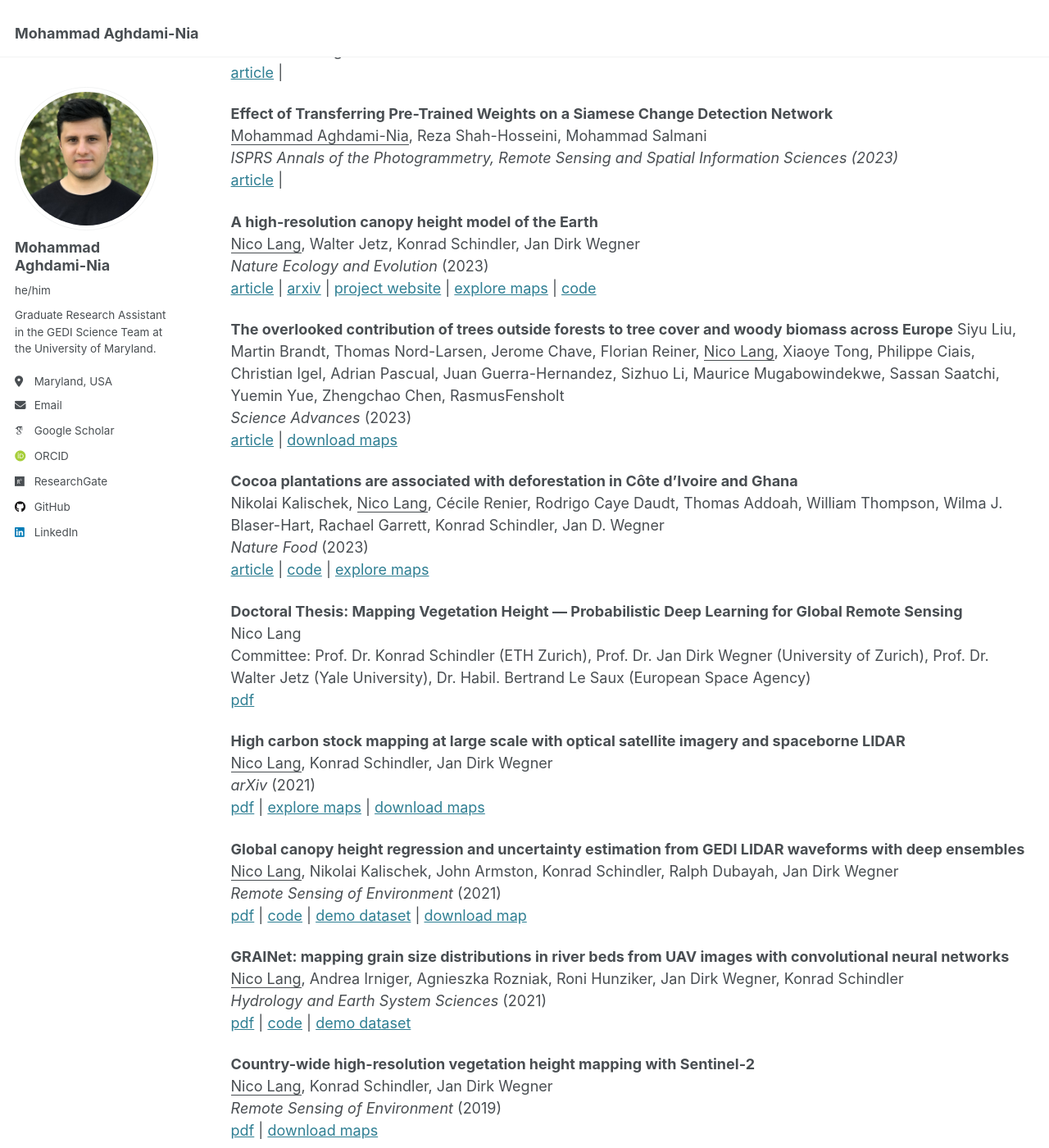
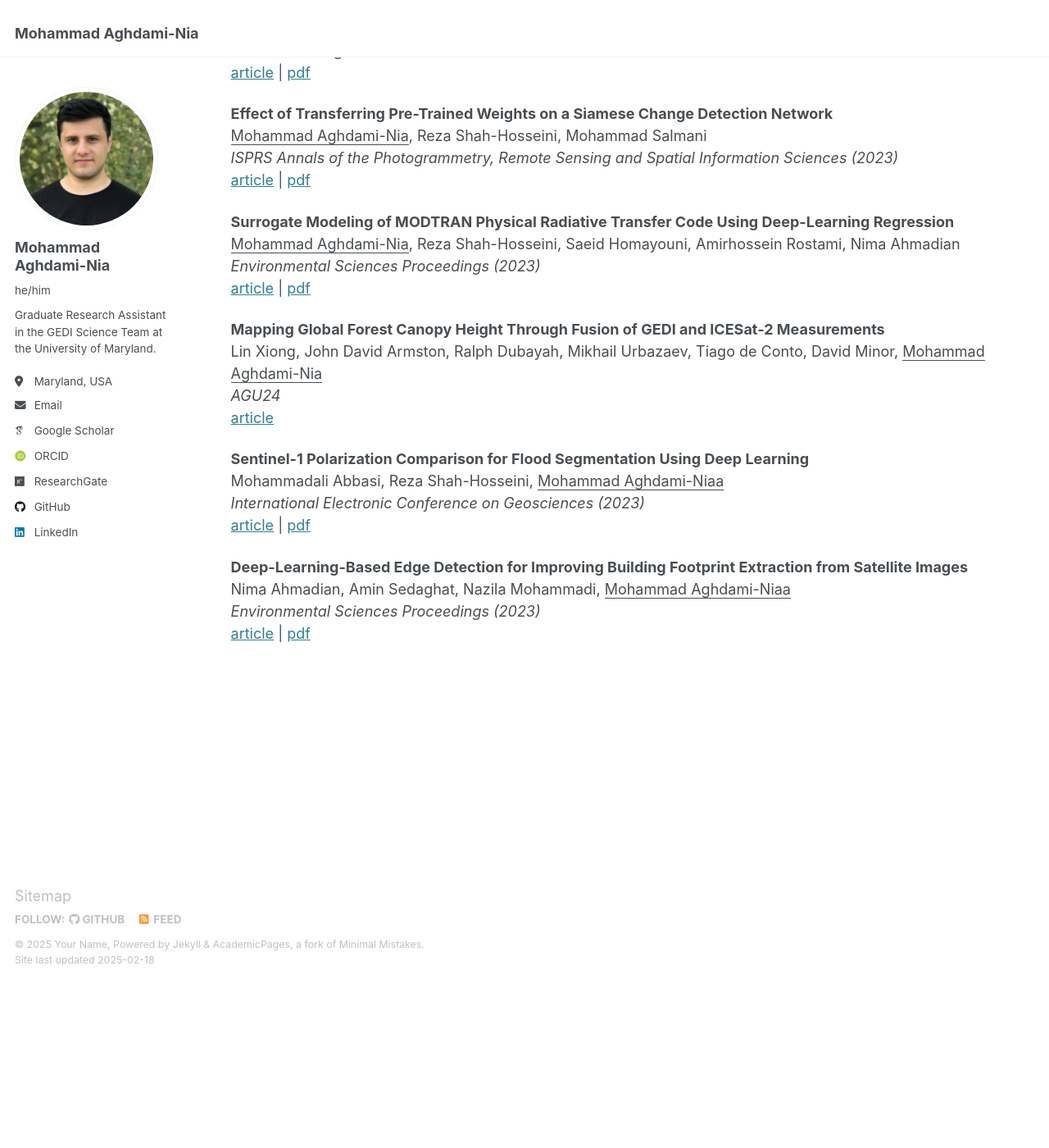
Before and after one commit to mo-agh/mo-agh.github.io, a Jekyll site: the page built from _pages/publications_onepage.md, in a window 1280 px wide and 1400 px high, scrolled down 367 px. Shown: the whole window at 82% size. Built offline with Jekyll 4.4.1, drawn with Linux system fonts in a browser that asks for light colours; some web fonts are replaced; after the commit the page ends 1565 px from its top, so only the background shows below that; some of the changed text lies outside the part shown.

Commit message:
Update publications_onepage.md

```diff
--- a/_pages/publications_onepage.md
+++ b/_pages/publications_onepage.md
@@ -11,82 +11,39 @@ More details on [Google Scholar](https://scholar.google.com/citations?hl=en&user
 <u>Mohammad Aghdami-Nia</u>, Reza Shah-Hosseini, Amirhossein Rostami, Saeid Homayouni\
 *International Journal of Applied Earth Observation and Geoinformation (2022)*\
 [article](https://www.sciencedirect.com/science/article/pii/S0303243422001118) |
+[pdf](https://isprs-annals.copernicus.org/articles/X-4-W1-2022/19/2023/isprs-annals-X-4-W1-2022-19-2023.pdf)
 
 **Active Fire Detection from Landsat-8 Imagery Using Deep Multiple Kernel Learning**\
 Amirhossein Rostami, Reza Shah-Hosseini, Shabnam Asgari, Arastou Zarei, <u>Mohammad Aghdami-Nia</u>, Saeid Homayouni\
 *Remote Sensing (2022)*\
 [article](https://www.mdpi.com/2072-4292/14/4/992) |
+[pdf](https://isprs-annals.copernicus.org/articles/X-4-W1-2022/19/2023/isprs-annals-X-4-W1-2022-19-2023.pdf)
 
 **Effect of Transferring Pre-Trained Weights on a Siamese Change Detection Network**\
 <u>Mohammad Aghdami-Nia</u>, Reza Shah-Hosseini, Mohammad Salmani\
 *ISPRS Annals of the Photogrammetry, Remote Sensing and Spatial Information Sciences (2023)*\
 [article](https://isprs-annals.copernicus.org/articles/X-4-W1-2022/19/2023/isprs-annals-X-4-W1-2022-19-2023.html) |
+[pdf](https://isprs-annals.copernicus.org/articles/X-4-W1-2022/19/2023/isprs-annals-X-4-W1-2022-19-2023.pdf)
 
+**Surrogate Modeling of MODTRAN Physical Radiative Transfer Code Using Deep-Learning Regression**\
+<u>Mohammad Aghdami-Nia</u>, Reza Shah-Hosseini, Saeid Homayouni, Amirhossein Rostami, Nima Ahmadian\
+*Environmental Sciences Proceedings (2023)*\
+[article](https://www.mdpi.com/2673-4931/29/1/16) |
+[pdf](https://isprs-annals.copernicus.org/articles/X-4-W1-2022/19/2023/isprs-annals-X-4-W1-2022-19-2023.pdf)
 
-**A high-resolution canopy height model of the Earth**\
-<u>Nico Lang</u>, Walter Jetz, Konrad Schindler, Jan Dirk Wegner\
-*Nature Ecology and Evolution* (2023)\
-[article](https://www.nature.com/articles/s41559-023-02206-6) |
-[arxiv](https://arxiv.org/pdf/2204.08322.pdf) |
-[project website](https://langnico.github.io/globalcanopyheight/) |
-[explore maps](https://nlang.users.earthengine.app/view/global-canopy-height-2020) |
-[code](https://github.com/langnico/global-canopy-height-model)
+**Mapping Global Forest Canopy Height Through Fusion of GEDI and ICESat-2 Measurements**\
+Lin Xiong, John David Armston, Ralph Dubayah, Mikhail Urbazaev, Tiago de Conto, David Minor, <u>Mohammad Aghdami-Nia</u>\
+*AGU24*\
+[article](https://agu.confex.com/agu/agu24/meetingapp.cgi/Paper/1549324)
 
-**The overlooked contribution of trees outside forests to tree cover and woody biomass across Europe**
-Siyu Liu, Martin Brandt, Thomas Nord-Larsen, Jerome Chave, Florian Reiner, <u>Nico Lang</u>,
-Xiaoye Tong, Philippe Ciais, Christian Igel, Adrian Pascual, Juan Guerra-Hernandez, Sizhuo Li,
-Maurice Mugabowindekwe, Sassan Saatchi, Yuemin Yue, Zhengchao Chen, RasmusFensholt\
-*Science Advances* (2023)\
-[article](https://doi.org/10.1126/sciadv.adh4097) |
-[download maps](https://doi.org/10.5281/zenodo.8154445)
+**Sentinel-1 Polarization Comparison for Flood Segmentation Using Deep Learning**\
+Mohammadali Abbasi, Reza Shah-Hosseini, <u>Mohammad Aghdami-Niaa</u>\
+*International Electronic Conference on Geosciences (2023)*\
+[article](https://www.mdpi.com/2673-4931/29/1/16) |
+[pdf](https://isprs-annals.copernicus.org/articles/X-4-W1-2022/19/2023/isprs-annals-X-4-W1-2022-19-2023.pdf)
 
-
-**Cocoa plantations are associated with deforestation in Côte d’Ivoire and Ghana**\
-Nikolai Kalischek, <u>Nico Lang</u>, Cécile Renier, Rodrigo Caye Daudt, Thomas Addoah, William Thompson, Wilma J. Blaser-Hart, Rachael Garrett, Konrad Schindler, Jan D. Wegner\
-*Nature Food* (2023)\
-[article](https://doi.org/10.1038/s43016-023-00751-8) |
-[code](https://github.com/D1noFuzi/cocoamapping) |
-[explore maps](https://nk.users.earthengine.app/view/cocoa-map)
-
-**Doctoral Thesis: Mapping Vegetation Height — Probabilistic Deep Learning for Global Remote Sensing**\
-Nico Lang\
-Committee: Prof. Dr. Konrad Schindler (ETH Zurich),
-Prof. Dr. Jan Dirk Wegner (University of Zurich),
-Prof. Dr. Walter Jetz (Yale University),
-Dr. Habil. Bertrand Le Saux (European Space Agency)\
-[pdf](https://doi.org/10.3929/ethz-b-000554994)
-
-**High carbon stock mapping at large scale with optical satellite imagery and spaceborne LIDAR**\
-<u>Nico Lang</u>, Konrad Schindler, Jan Dirk Wegner\
-*arXiv* (2021)\
-[pdf](https://arxiv.org/pdf/2107.07431.pdf) |
-[explore maps](https://nlang.users.earthengine.app/view/canopy-height-and-carbon-stock-southeast-asia-2020) |
-[download maps](http://doi.org/10.5281/zenodo.5012448)
-
-**Global canopy height regression and uncertainty estimation from GEDI LIDAR waveforms with deep ensembles**\
-<u>Nico Lang</u>, Nikolai Kalischek, John Armston, Konrad Schindler, Ralph Dubayah, Jan Dirk Wegner\
-*Remote Sensing of Environment* (2021)\
-[pdf](https://doi.org/10.1016/j.rse.2021.112760) |
-[code](https://github.com/langnico/GEDI-BDL) |
-[demo dataset](https://share.phys.ethz.ch/~pf/nlangdata/GEDI_BDL_demo.zip) |
-[download map]( https://doi.org/10.5281/zenodo.5112904)
-
-**GRAINet: mapping grain size distributions in river beds from UAV images with convolutional neural networks**\
-<u>Nico Lang</u>, Andrea Irniger, Agnieszka Rozniak, Roni Hunziker, Jan Dirk Wegner, Konrad Schindler\
-*Hydrology and Earth System Sciences* (2021)\
-[pdf](https://doi.org/10.5194/hess-25-2567-2021) |
-[code](https://github.com/langnico/GRAINet) |
-[demo dataset](https://share.phys.ethz.ch/~pf/nlangdata/GRAINet_demo_data.zip)
-
-**Country-wide high-resolution vegetation height mapping with Sentinel-2**\
-<u>Nico Lang</u>, Konrad Schindler, Jan Dirk Wegner\
-*Remote Sensing of Environment* (2019)\
-[pdf](https://arxiv.org/pdf/1904.13270.pdf) |
-[download maps](https://share.phys.ethz.ch/~pf/nlangdata/gabon_canopy_height_2017.zip)
-
-**From Google Maps to a Fine-Grained Catalog of Street trees**\
-Steve Branson, Jan Dirk Wegner, David Hall, <u>Nico Lang</u>, Konrad Schindler, Pietro Perona\
-*ISPRS Journal of Photogrammetry and Remote Sensing* (2018)\
-**[AWARDED BEST PAPER OF THE ISPRS JOURNAL IN 2018](https://www.isprs.org/society/awards/helava/2018.aspx)**\
-[pdf](https://arxiv.org/pdf/1910.02675.pdf) |
-[project website](https://registree.ethz.ch/)
+**Deep-Learning-Based Edge Detection for Improving Building Footprint Extraction from Satellite Images**\
+Nima Ahmadian, Amin Sedaghat, Nazila Mohammadi, <u>Mohammad Aghdami-Niaa</u>\
+*Environmental Sciences Proceedings (2023)*\
+[article](https://www.mdpi.com/2673-4931/29/1/61) |
+[pdf](https://isprs-annals.copernicus.org/articles/X-4-W1-2022/19/2023/isprs-annals-X-4-W1-2022-19-2023.pdf)
```
